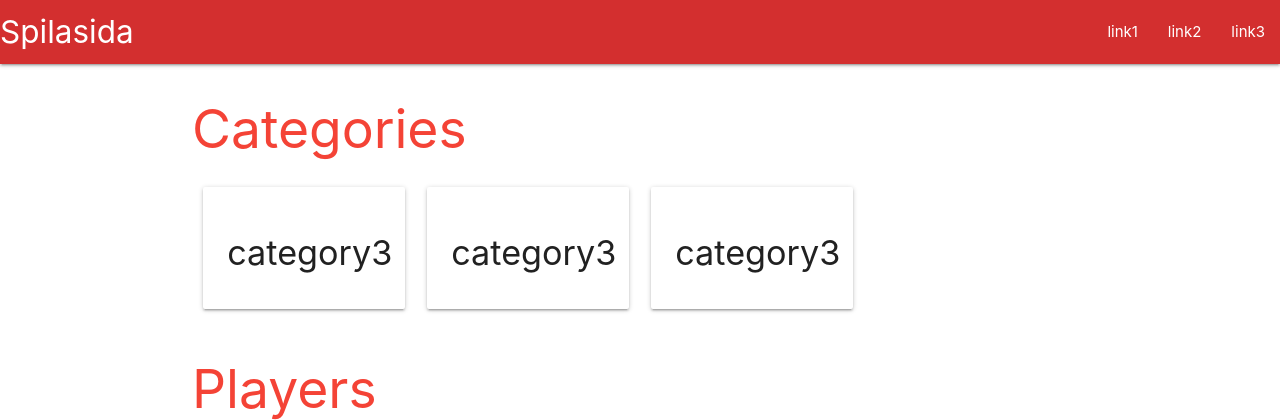
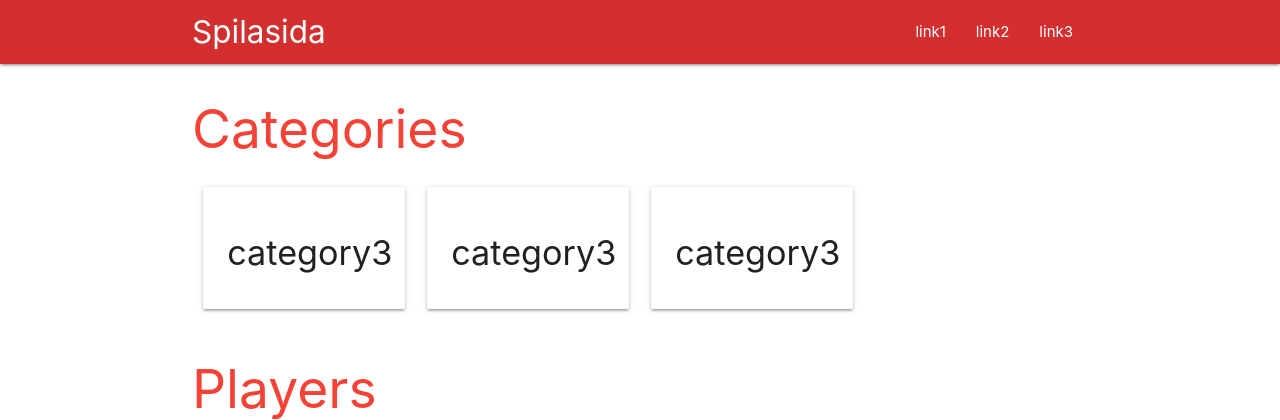
Before and after one commit to LyvieSaba/VEF-3V-05DU-H-t_H-pVerkefni, a Flask app: template templates/base.html in a window 1280 px wide. Shown: the top 420 px of the page. Run offline with Flask 3, Linux system fonts and the light colour scheme; the template is opened without the code that fills it, so the values that code supplies are empty.

Commit message:
added a container for the Nav too

```diff
--- a/templates/base.html
+++ b/templates/base.html
@@ -20,12 +20,14 @@
 
 <nav>
     <div class="nav-wrapper red darken-2">
+      <div class="container">
       <a href="#" class="brand-logo">Spilasida</a>
       <ul id="nav-mobile" class="right hide-on-med-and-down">
         <li><a href="base.html">link1</a></li>
         <li><a href="base.html">link2</a></li>
         <li><a href="base.html">link3</a></li>
       </ul>
+      </div>
     </div>
   </nav>
 
@@ -50,7 +52,7 @@
             </div>
           </div>
 
-
+        <div>
         <h2 class="red-text">Players</h2>
             <div class="row">
               <div class="col s2">
@@ -77,6 +79,7 @@
               </div>
               </div>
             </div>
+          </div>
       </div>
     </body>
   </html>
```
